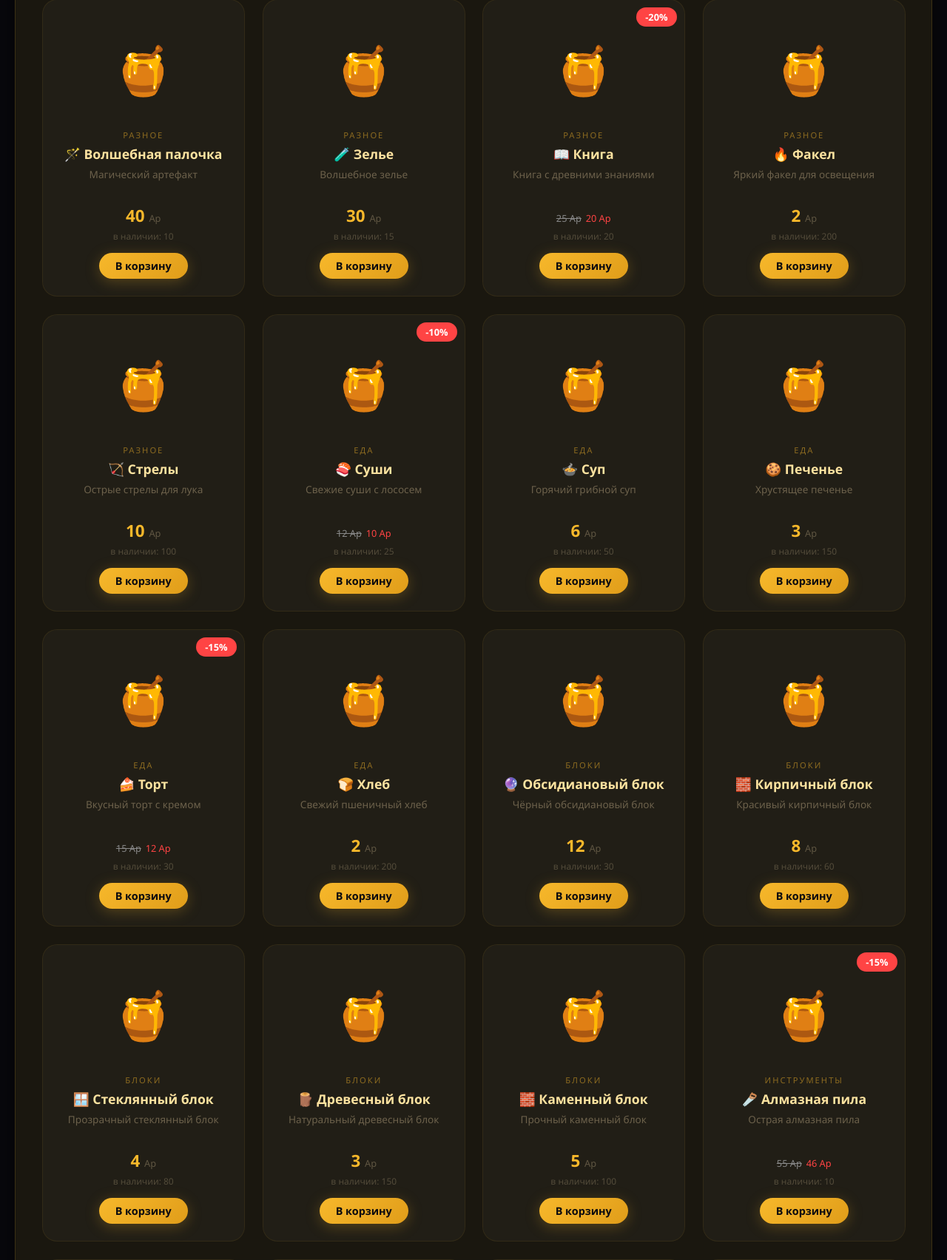
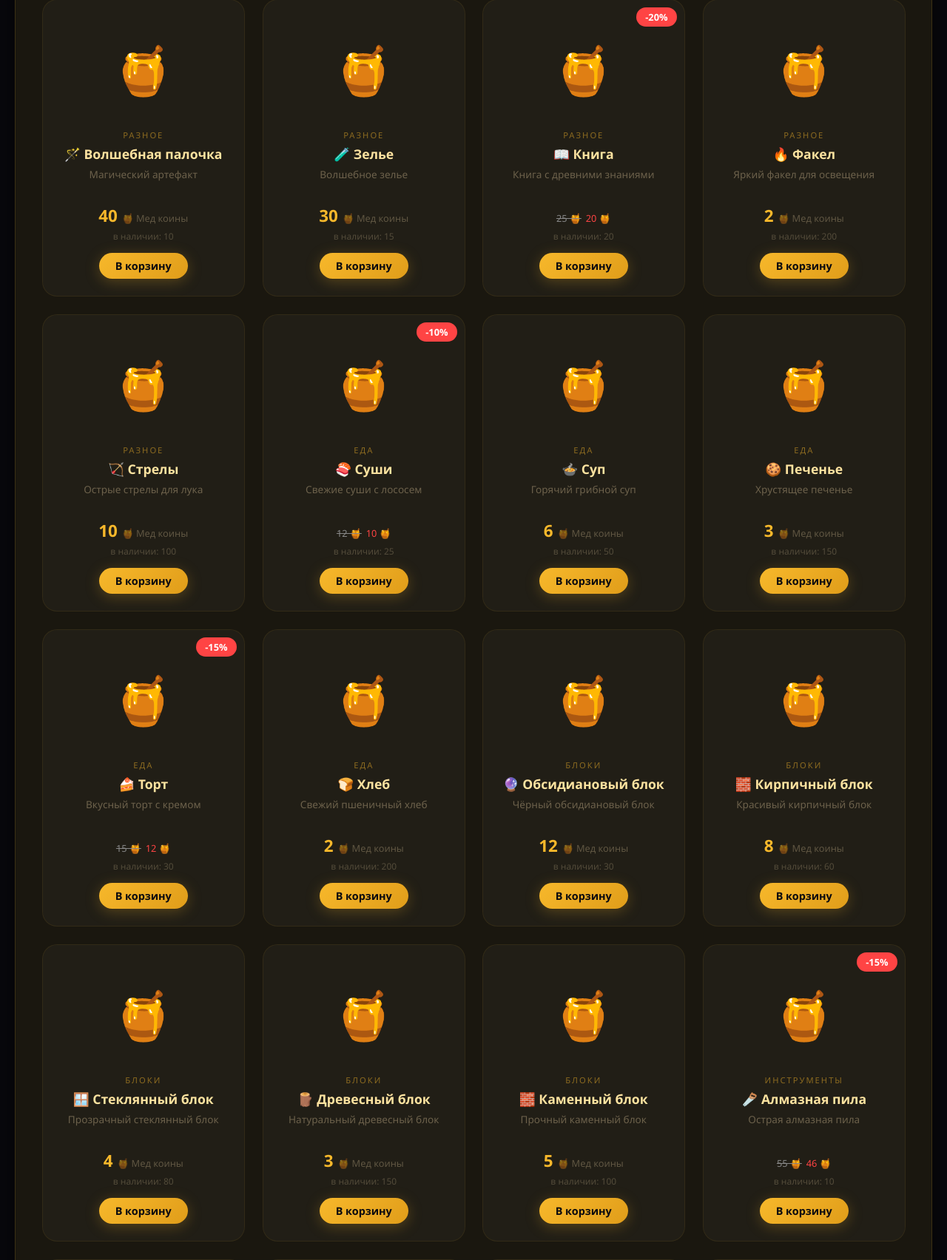
Before and after one commit to mornajtm/medovik-shop, a Flask app: page / in a window 1280 px wide. Shown: the part 456-2160 px from the top of the page at 74% size. Run offline with Flask 3, Linux system fonts and the light colour scheme; data comes from the database, SQL or seed files in the repository.

Commit message:
Update index.html

```diff
--- a/medovik_shop/templates/index.html
+++ b/medovik_shop/templates/index.html
@@ -9,7 +9,6 @@
     {% for p in products %}
     <a href="{{ url_for('product_page', product_id=p.id) }}" style="text-decoration:none; display:block;">
         <div class="product-card" style="cursor:pointer; position:relative;">
-            <!-- Скидка -->
             {% if p.discount and p.discount > 0 %}
             <div style="position:absolute; top:10px; right:10px; background:#ff4444; color:white; padding:4px 12px; border-radius:20px; font-weight:700; font-size:0.8rem; z-index:5;">
                 -{{ p.discount }}%
@@ -26,10 +25,10 @@
             <div class="desc">{{ p.description[:60] }}{% if p.description|length > 60 %}...{% endif %}</div>
             <div class="price">
                 {% if p.discount and p.discount > 0 %}
-                    <span style="text-decoration:line-through; color:#888; font-size:0.8rem;">{{ p.price }} Ар</span>
-                    <span style="color:#ff4444;">{{ (p.price * (100 - p.discount) / 100)|int }} Ар</span>
+                    <span style="text-decoration:line-through; color:#888; font-size:0.8rem;">{{ p.price }} 🍯</span>
+                    <span style="color:#ff4444;">{{ (p.price * (100 - p.discount) / 100)|int }} 🍯</span>
                 {% else %}
-                    {{ p.price }} <span>Ар</span>
+                    {{ p.price }} <span>🍯 Мед коины</span>
                 {% endif %}
             </div>
             <div class="stock">в наличии: {{ p.stock }}</div>
```
